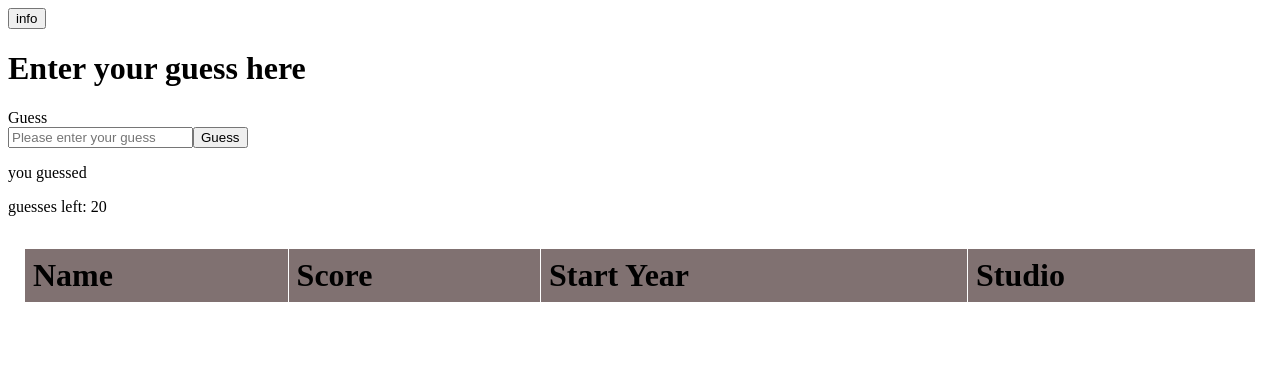
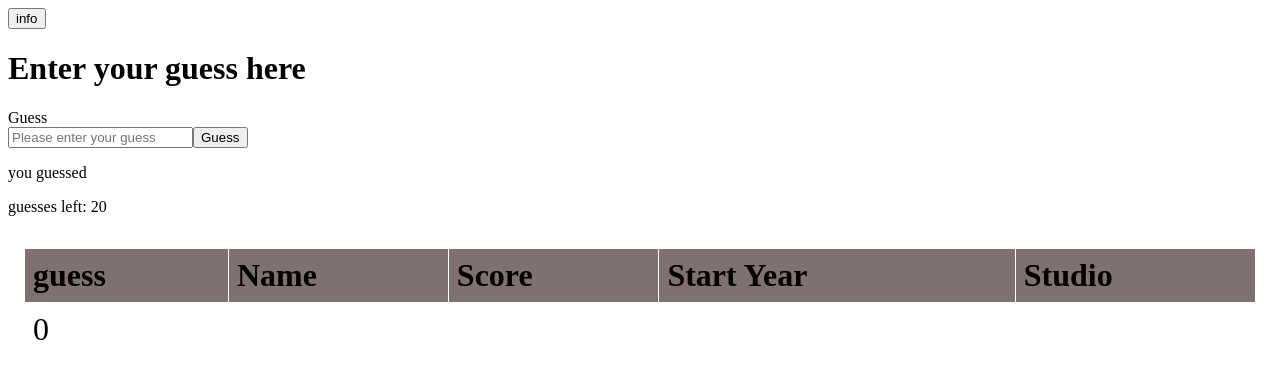
Before and after one commit to TimYLSo/anime-wordle, a React (Create React App) app: page / in a window 1280 px wide. Shown: the top 378 px of the page. Built offline with nearby package versions, Linux system fonts and the light colour scheme.

Commit message:
added api call to find anime and add to the table

```diff
--- a/src/App.css
+++ b/src/App.css
@@ -21,3 +21,13 @@
   th {
     background-color: rgb(128, 113, 113);
   }
+  table {
+    border-collapse: collapse;
+    width: 100%;
+  }
+  td {
+    border: 1px solid #ffffff;
+    text-align: left;
+    padding: 8px;
+    font-size: 32px;
+  }
--- a/src/App.tsx
+++ b/src/App.tsx
@@ -1,47 +1,82 @@
-import React from 'react';
-import {useEffect, useState } from 'react';
-import Clue from './components/Clue';
-import './App.css'
-import possibleAnswers from "./answers.json"
+import React from "react";
+import { useEffect, useState } from "react";
+import Clue from "./components/Clue";
+import "./App.css";
+import possibleAnswers from "./answers.json";
+///import Icon from "@mui/material/Icon";
+import axios from "axios";
 
 function App() {
-  const[guess, setGuess] = useState("")
-  const[guessNumber,setGuessNumber]=useState(20)
-  const[guessTable, setGuessTable] = useState([{
-    "name":"",
-    "score":null,
-    "startYear":null,
-    "studios":""
+  const [guess, setGuess] = useState("");
+  const [guessNumber, setGuessNumber] = useState(20);
+  const [guessTable, setGuessTable] = useState([
+    {
+      guessNumber: 0,
+      name: "",
+      score: "",
+      startYear: "",
+      studios: "",
+    },
+  ]);
+  const [guessInfo, setGuessInfo] = useState<undefined |any>(
+    undefined
+  );
+  useEffect(() => {
+    console.log(guessInfo)
+    if(guessInfo !== undefined){
+      const newGuess = {
+        guessNumber:guessNumber,
+        name: guessInfo.title,
+        score: guessInfo.score,
+        startYear:  guessInfo.year,
+        studios: guessInfo.studios[0].name,
+      };
+      console.log(newGuess)
+      if (newGuess === null || newGuess === undefined){
+        alert("anime not found");
+        return
+      }
+      const newGuesses = [newGuess, ...guessTable];
+      setGuessTable(newGuesses);
+      console.log("rendered table");
+      setGuessNumber((guessNumber) => guessNumber - 1);
 
-
-
-}])
+  };
+  }, [guessInfo]);
+  const AnimeApi = "https://api.jikan.moe/v4/anime";
   useEffect(() => {
-    const answerNumber = Math.floor(Math.random() * 10)
-    const answer = possibleAnswers[answerNumber]
-    console.log("The random number is %d, and the anime is , %s", answerNumber,answer["name"])
-    },[]);
-
+    const answerNumber = Math.floor(Math.random() * 10);
+    const answer = possibleAnswers[answerNumber];
+    console.log(
+      "The random number is %d, and the anime is , %s",
+      answerNumber,
+      answer["name"]
+    );
+  }, []);
 
   return (
     <div>
-        <button onClick={handleGuess}>
-        info
-        </button>
-        <h1>Enter your guess here
-        </h1>
+      <button onClick={handleGuess}>info</button>
+      <h1>Enter your guess here</h1>
       <div>
-        <label>Guess</label><br/>
-        <input type="text" placeholder ="Please enter your guess" id="anime_name" name="anime_name" onChange={e => setGuess(e.target.value)}/>
-        <button onClick={handleGuess}>
-        Guess
-        </button>
+        <label>Guess</label>
+        <br />
+        <input
+          type="text"
+          placeholder="Please enter your guess"
+          id="anime_name"
+          name="anime_name"
+          onChange={(e) => setGuess(e.target.value)}
+        />
+        <button onClick={handleGuess}>Guess</button>
       </div>
-      <Clue text = {guess} guessNumber = {guessNumber} />
-      <div className =  "app-container">
+
+      <Clue text={guess} guessNumber={guessNumber} />
+      <div className="app-container">
         <table>
           <thead>
             <tr>
+            <th>guess</th>
               <th>Name</th>
               <th>Score</th>
               <th>Start Year</th>
@@ -49,33 +84,49 @@ function App() {
             </tr>
           </thead>
           <tbody>
-            {guessTable.map((anime)=>
+            {guessTable.map((anime) => (
               <tr>
+                <td>{anime.guessNumber}</td>
                 <td>{anime.name}</td>
                 <td>{anime.score}</td>
                 <td>{anime.startYear}</td>
                 <td>{anime.studios}</td>
               </tr>
-            )}
+            ))}
           </tbody>
         </table>
       </div>
     </div>
+  );
 
-  );
-  function handleGuess(){
-    setGuessNumber(guessNumber => guessNumber - 1);
-    const newGuess = {
-      name: guess,
-      score:null,
-      startYear:null,
-      studios:'',
-    };
-    const newGuesses = [...guessTable,newGuess]
-    setGuessTable(newGuesses);
+  function handleGuess() {
+
+
+    getAnime();
 
 
   }
+  async function getAnime () {
+    console.log("Guess number %d is %s", guessNumber, guess);
+
+    await axios
+    .get(AnimeApi + "?q=" + guess)
+    .then((res) => {
+      const response = res.data.data[0]
+      setGuessInfo(response);
+      console.log("got data");
+      console.log(res)
+
+      console.log(guessInfo);}
+      )
+
+
+
+      ;
+
+
+}
+
   }
 
 
--- a/src/answers.json
+++ b/src/answers.json
@@ -1,7 +1,7 @@
 [{
     "name":"Shingeki no Kyojin",
-    "score":8.53,
-    "startYear":2013,
+    "score":"8.53",
+    "startYear":"2013",
     "studios":"Wit studio"
 
 
@@ -9,72 +9,72 @@
 },
 {
     "name":"Death Note",
-    "score":8.62,
-    "startYear":2006,
+    "score":"8.62",
+    "startYear":"2006",
     "studios":"Madhouse"
 
 
 
 },{
     "name":"Fullmetal Alchemist: Brotherhood",
-    "score":9.13,
-    "startYear":2009,
+    "score":"9.13",
+    "startYear":"2009",
     "studios":"Bones"
 
 
 
 },{
     "name":"One Punch Man",
-    "score":8.51,
-    "startYear":2015,
+    "score":"8.51",
+    "startYear":"2015",
     "studios":"Madhouse"
 
 
 
 },{
     "name":"Sword Art Online",
-    "score":7.20,
-    "startYear":2012,
+    "score":"7.20",
+    "startYear":"2012",
     "studios":"A-1 Pictures"
 
 
 
 },{
     "name":"Boku no Hero Academia",
-    "score":7.93,
-    "startYear":2016,
+    "score":"7.93",
+    "startYear":"2016",
     "studios":"Bones"
 
 
 
 },{
     "name":"Tokyo Ghoul",
-    "score":7.79,
-    "startYear":2014,
+    "score":"7.79",
+    "startYear":"2014",
     "studios":"Pierrot"
 
 
 
 },{
     "name":"Steins;Gate",
-    "score":9.08,
-    "startYear":2011,
+    "score":"9.08",
+    "startYear":"2011",
     "studios":"White Fox"
 
 
 
 },{
     "name":"No Game No Life",
-    "score":8.10,
-    "startYear":2014,
+    "score":"8.10",
+    "startYear":"2014",
     "studios":"Madhouse"
 
 
 
 },{
     "name":"Cowboy Bebop",
-    "score":8.75,
-    "startYear":1998,
+    "score":"8.75",
+    "startYear":"1998",
     "studios":"Sunrise"
 
 
```
Lines whose indentation alone changed are shown as unchanged.
